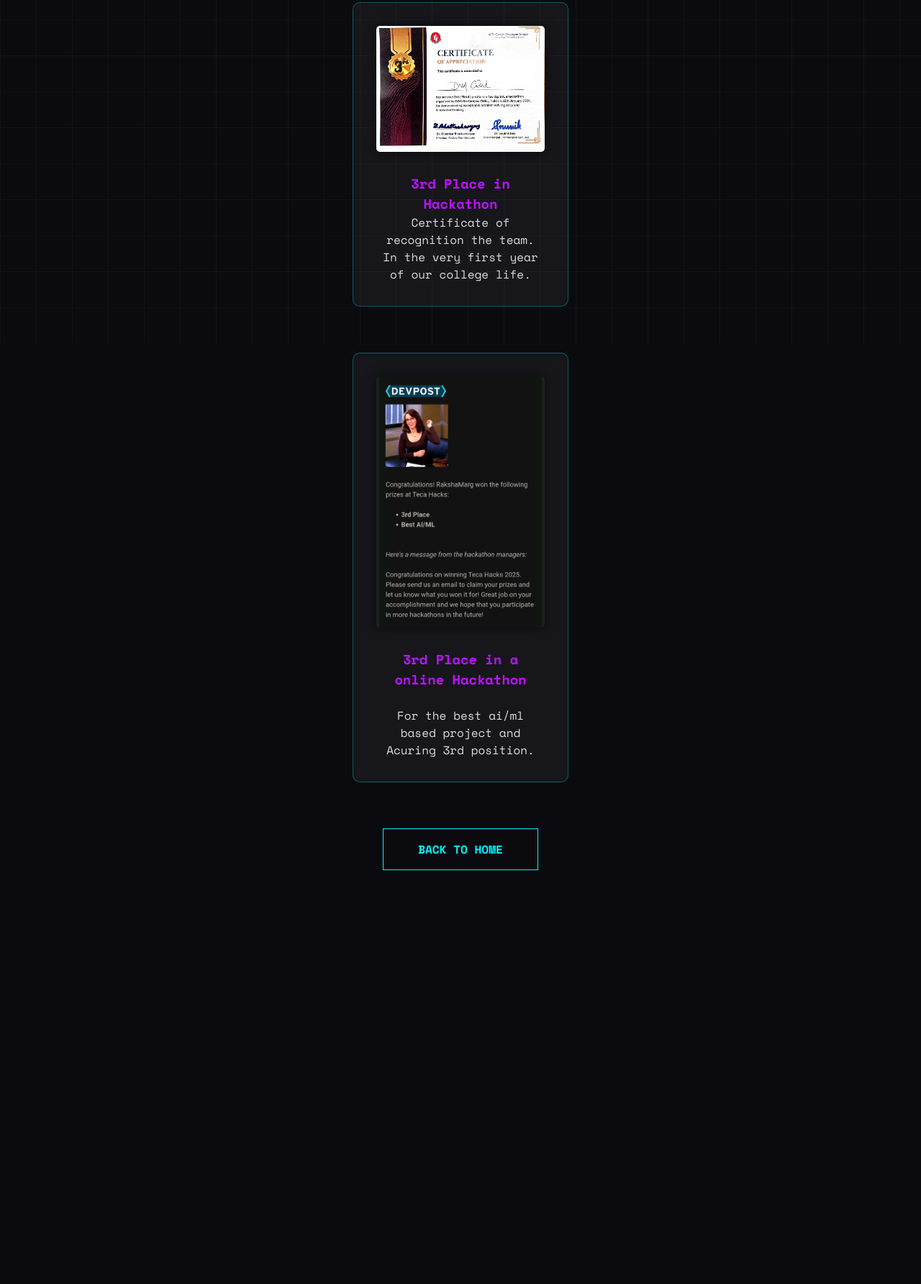
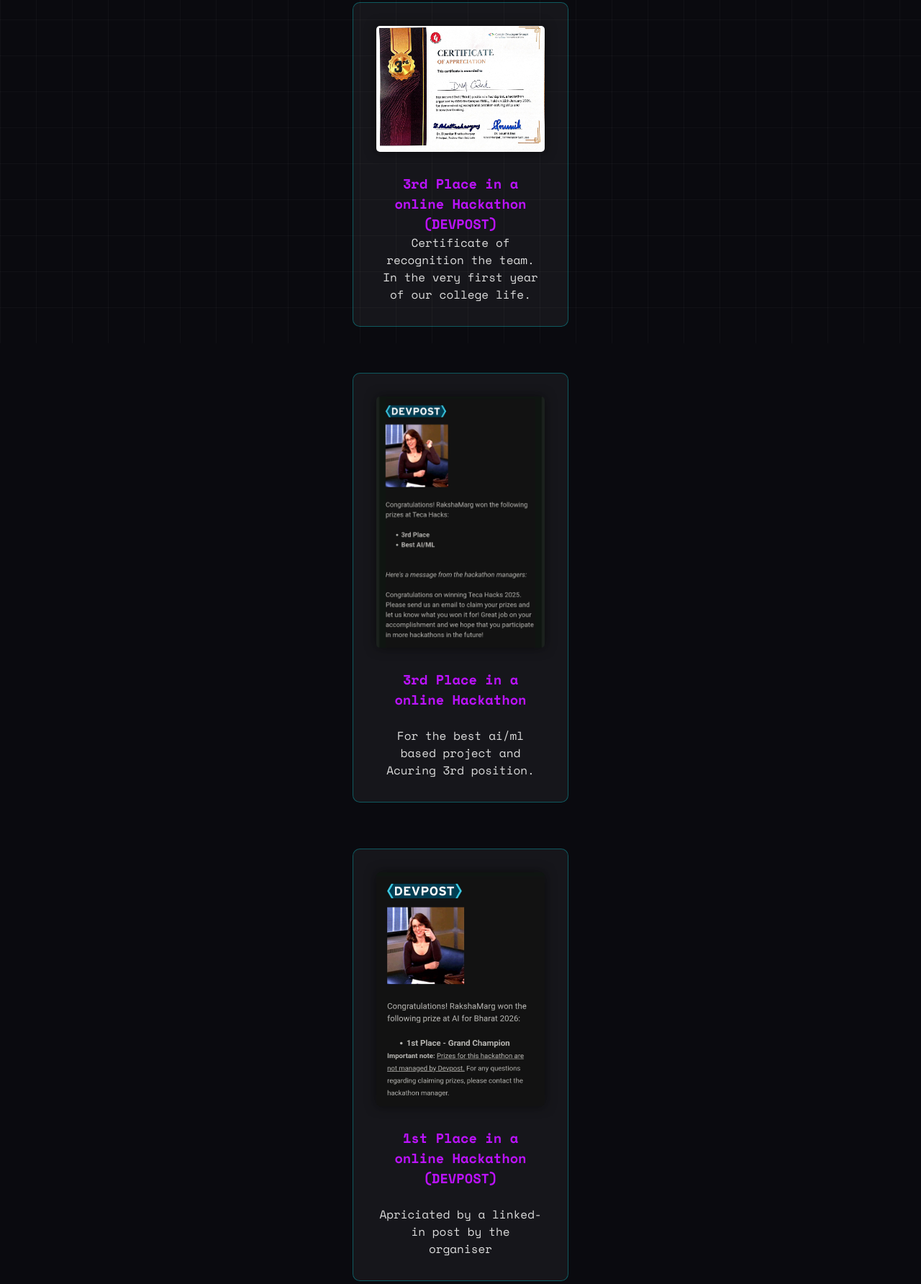
Before and after one commit to DNA-Coded/About_DNA_Coded, a plain HTML site: page achievements.html in a window 1280 px wide. Shown: the part 323-2107 px from the top of the page at 72% size. Before the commit the page ends 1596 px from the top, so only its background shows below. Drawn offline with nearby package versions, Linux system fonts and the light colour scheme.

Commit message:
A cert added

```diff
--- a/achievements.html
+++ b/achievements.html
@@ -100,14 +100,21 @@
             <div class="gallery-item">
                 <img src="./img/cert1.jpg" alt="Certificate 1" onclick="openModal(this.src, 'img')"
                     style="cursor: pointer;">
-                <h3 style="color: var(--neon-purple);">3rd Place in Hackathon</h3>
-                <p style="color: #ddd;">Certificate of recognition the team. <br> In the very first year of our college life.</p>
+                <h3 style="color: var(--neon-purple);">3rd Place in a online Hackathon (DEVPOST)</h3>
+                <p style="color: #ddd;">Certificate of recognition the team. <br> In the very first year of our college
+                    life.</p>
             </div>
             <div class="gallery-item">
                 <img src="./img/cert2.jpeg" alt="Certificate 1" onclick="openModal(this.src, 'img')"
                     style="cursor: pointer;">
                 <h3 style="color: var(--neon-purple);">3rd Place in a online Hackathon</h3>
                 <p style="color: #ddd;"> <br> For the best ai/ml based project and Acuring 3rd position.</p>
+            </div>
+            <div class="gallery-item">
+                <img src="./img/cert3.jpeg" alt="Certificate 1" onclick="openModal(this.src, 'img')"
+                    style="cursor: pointer;">
+                <h3 style="color: var(--neon-purple);"> 1st Place in a online Hackathon (DEVPOST)</h3>
+                <p style="color: #ddd;"> <br> Apriciated by a linked-in post by the organiser </p>
             </div>
             <!-- Add more certificates here as needed -->
         </div>
```
Also changed, not shown: img/cert3.jpeg (added).
